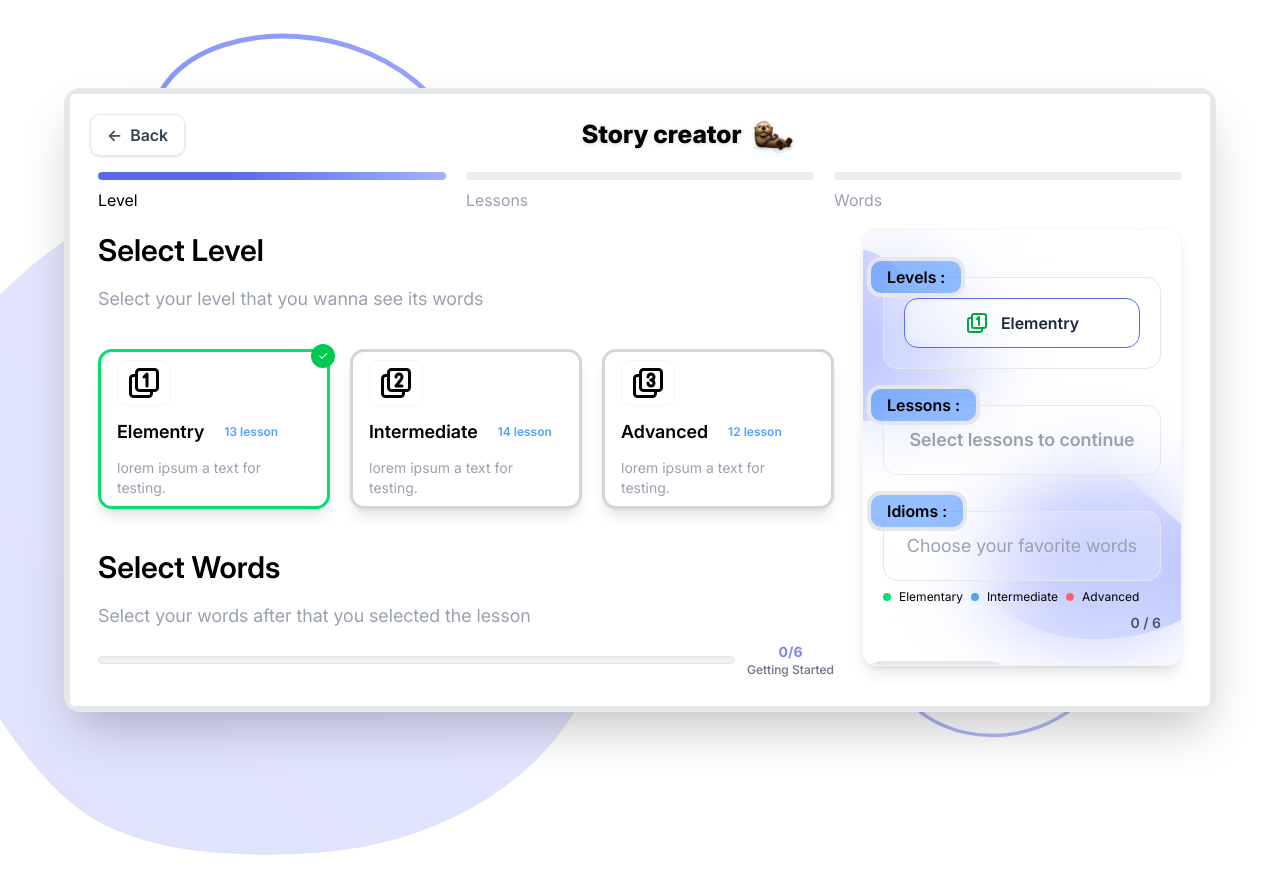
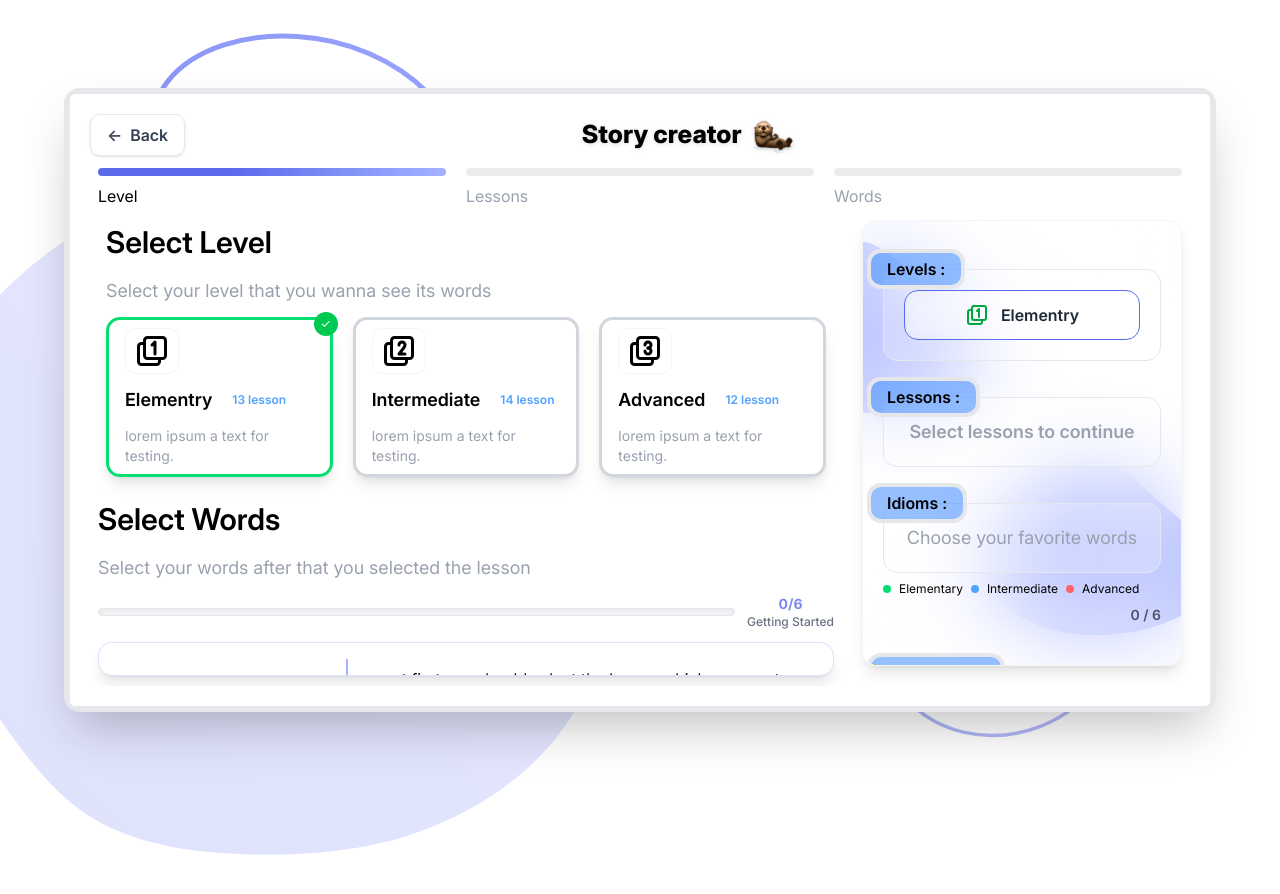
Before and after one commit to abolfazlj10/essinitial-idioms-in-english, a Next.js app: page /story in a window 1280 px wide. Shown: the top 894 px of the page. Built offline with nearby package versions, Linux system fonts and the light colour scheme.

Commit message:
scrollable contents.

```diff
--- a/src/app/layout.tsx
+++ b/src/app/layout.tsx
@@ -18,7 +18,7 @@ export default function RootLayout({
           <img className="z-10 w-[800px] left-[200px] absolute opacity-20 -bottom-32 select-none  max-[3100px]:-left-[150px]" src="/blob3.svg"/>
           <img className="z-10 w-[500px] left-[500px] absolute top-0 opacity-80 select-none max-[3100px]:left-[200px] max-[2640px]:left-[50px]" src="/blob2.svg"/>
           <img className="z-10 w-[350px] absolute right-[500px] bottom-0 opacity-50 select-none max-[3100px]:right-[400px] max-[2808px]:right-[100px]" src="/blob2.svg"/>
-          <div className="h-full w-full max-h-[1200px] max-w-[2000px] mx-60 max-[2000px]:mx-24 max-[1315px]:mx-16 max-tablet:mx-5 border-4 bg-[#fff] max-tablet:bg-[#fff]/50 max-tablet:backdrop-blur-2xl shadow-2xl rounded-2xl text-black z-20 ">
+          <div className="h-full w-full max-h-[1200px] max-tablet:max-h-[1000px] max-w-[2000px] mx-60 max-[2000px]:mx-24 max-[1315px]:mx-16 max-tablet:mx-5 border-4 max-tablet:border-2 bg-[#fff] max-tablet:bg-[#fff]/50 max-tablet:backdrop-blur-2xl shadow-2xl rounded-2xl text-black z-20 ">
             {children}
           </div>
         </div>
--- a/src/app/story/page.tsx
+++ b/src/app/story/page.tsx
@@ -346,7 +346,7 @@ export default function Story () {
     return(
         // <div className="h-full border-2 p-5 max-tablet:px-3 desktop:border-black laptop:border-blue-400 tablet:border-green-400 max-tablet:border-purple-700 max-mobile:border-red-500">
         <div className="h-full border-2 p-5">
-            <div className="h-full flex flex-col gap-5 max-[1500px]:gap-4">
+            <div className="h-full flex flex-col gap-3">
                 {showStory ? (
                     <div className="flex flex-col flex-1 gap-7 overflow-hidden p-4 md:p-8 rounded-2xl animate-fadein">
                         <Appbar onBackClick={()=> setShowStory(false)} title='The story' iconSrc="./icon/Otter.svg" rightButton={(
@@ -458,8 +458,9 @@ export default function Story () {
                                 <div className="text-gray-400 max-laptop:text-sm max-tablet:text-[10px]">Words</div>
                             </div>
                         </div>
-                        <div className="grid desktop:grid-cols-[7fr_2fr] grid-cols-none gap-10 flex-1 overflow-hidden max-[1500px]:gap-3 max-laptop:gap-0">
-                            <div className="flex flex-col gap-9 max-desktop:gap-5 overflow-hidden">
+                        <div className="grid desktop:grid-cols-[7fr_2fr] max-desktop:grid-cols-none gap-10 flex-1 overflow-hidden max-[1500px]:gap-3 max-laptop:gap-0">
+                            <div className="flex flex-col gap-5 max-desktop:gap-5 overflow-hidden max-tablet:min-h-[200px] max-laptop:overflow-y-scroll">
+                                <div className="flex flex-col gap-3 px-2">
                                     <div className="flex flex-col gap-3 max-laptop:gap-1 select-none px-2">
                                         <div className="text-[30px] max-laptop:text-[25px] max-tablet:text-base font-semibold">Select Level</div>
                                         <div className="text-gray-400 text-lg max-laptop:text-base max-tablet:text-xs">Select your level that you wanna see its words</div>
@@ -508,7 +509,8 @@ export default function Story () {
                                             </div>
                                         </div>
                                     </div>
-                                <div className="flex flex-col gap-8 flex-1 overflow-hidden px-2">
+                                </div>
+                                <div className="flex flex-col gap-3 flex-1 overflow-hidden px-2 max-tablet:overflow-visible max-tablet:min-h-[300px]">
                                     <div className="flex flex-col gap-3 max-laptop:gap-1 select-none">
                                         <div className="text-[30px] max-laptop:text-[25px] max-tablet:text-base font-semibold">Select Words</div>
                                         <div className="text-gray-400 text-lg max-laptop:text-base max-tablet:text-xs">Select your words after that you selected the lesson</div>
@@ -539,7 +541,7 @@ export default function Story () {
                                             </div>
                                         </div>
                                     </div>
-                                    <div className="flex-1 flex bg-white/20 backdrop-blur-sm border border-primaryColor/20 rounded-xl shadow-lg px-2 py-4 overflow-hidden gap-5 mb-5">
+                                    <div className="flex-1 max-tablet:min-h-[200px] flex bg-white/20 backdrop-blur-sm border border-primaryColor/20 rounded-xl shadow-lg px-2 py-4 overflow-hidden gap-5 mb-5">
                                         <div ref={scroller} className="scroll-smooth overflow-y-auto h-full w-3/12 max-[1800px]:w-4/12 max-[1440px]:w-full max-[1440px]:flex-1 max-desktop:flex-none max-desktop:w-4/12 [&::-webkit-scrollbar]:w-[7px] [&::-webkit-scrollbar-track]:bg-gray-100 [&::-webkit-scrollbar-track]:rounded-2xl [&::-webkit-scrollbar-thumb]:rounded-2xl [&::-webkit-scrollbar-thumb]:bg-bgColor/80 [&::-webkit-scrollbar-thumb:hover]:bg-bgColor" dir="rtl">
                                             <div className="h-full w-full grid grid-cols-2 max-[892px]:grid-cols-1 gap-2 p-2" dir="ltr">
                                                 {books[currentSelectedLevel]?.levels[0]?.lessons.map((item: any,index: number)=>(
@@ -592,11 +594,11 @@ export default function Story () {
                                         </div>
                                         <div className="p-5 flex-2 space-y-3 border-l-2 border-bgColor max-desktop:py-0">
                                             {currentViewingLesson !== null ?
-                                                <div className="space-y-3 h-full flex flex-col max-desktop:overflow-hidden">
+                                                <div className="space-y-3 h-full flex flex-col">
                                                     <div className="text-lg max-desktop:text-sm max-[1440px]:hidden desktop:block max-desktop:hidden font-semibold text-gray-600 border-b pb-2">
                                                         Lesson {currentViewingLesson}
                                                     </div>
-                                                    <div className="flex flex-wrap gap-3 max-[1430px]:overflow-y-auto desktop:flex-none p-2 [&::-webkit-scrollbar]:w-[7px] [&::-webkit-scrollbar-track]:bg-gray-100 [&::-webkit-scrollbar-track]:rounded-2xl [&::-webkit-scrollbar-thumb]:rounded-2xl [&::-webkit-scrollbar-thumb]:bg-bgColor/80 [&::-webkit-scrollbar-thumb:hover]:bg-bgColor">
+                                                    <div className="flex flex-wrap gap-3 overflow-y-auto desktop:flex-none p-2 [&::-webkit-scrollbar]:w-[7px] [&::-webkit-scrollbar-track]:bg-gray-100 [&::-webkit-scrollbar-track]:rounded-2xl [&::-webkit-scrollbar-thumb]:rounded-2xl [&::-webkit-scrollbar-thumb]:bg-bgColor/80 [&::-webkit-scrollbar-thumb:hover]:bg-bgColor">
                                                         {(() => {
                                                             const lessonIndex = books[currentSelectedLevel]?.levels[0]?.lessons.findIndex((lesson: any) => lesson.lesson_number === currentViewingLesson)
                                                             return lessonIndex !== -1 ?
@@ -636,6 +638,30 @@ export default function Story () {
                                         </div>
                                     </div>
                                 </div>
+                                <div className="mx-2 desktop:hidden">
+                                    <div className="select-none px-2 mb-3 max-laptop:mb-1">
+                                        <div className="text-[30px] max-laptop:text-[25px] max-tablet:text-base font-semibold">Informations</div>
+                                    </div>
+                                    <textarea className="border min-h-[100px] max-tablet:min-h-0 w-full rounded-xl p-2 outline-0 placeholder:max-tablet:text-xs" placeholder="Write what you want in this story, AI will build it!"></textarea>
+                                    <div className="flex-1 mt-2">
+                                        <div
+                                            className={`text-[22px] max-tablet:text-lg flex-1 text-center font-bold mt-auto border rounded-xl py-4 max-tablet:py-3 shadow-xl duration-200 select-none flex justify-center items-center ${
+                                                loadingStory
+                                                    ? 'bg-gradient-to-br from-primaryColor/50 to-blue-600/50 text-white cursor-wait'
+                                                    : words.length >= 1
+                                                        ? 'bg-gradient-to-br from-primaryColor to-blue-600 text-white hover:shadow-2xl hover:scale-105 cursor-pointer'
+                                                        : 'bg-gradient-to-br from-primaryColor/50 to-blue-600/50 text-white cursor-not-allowed'
+                                            }`}
+                                            onClick={() => {
+                                                if (words.length >= 1 && !loadingStory) {
+                                                    StoryCreator()
+                                                }
+                                            }}
+                                        >
+                                            {loadingStory ? <span className="flex items-center gap-2">Generating<FaSpinner className="animate-spin text-2xl" /></span> : 'Create Story =>'}
+                                        </div>
+                                    </div>
+                                </div>
                             </div>
                             <div className="border border-gray-400/10 rounded-xl relative overflow-hidden min-w-[370px] max-[1500px]:min-w-[320px] shadow-lg mx-2 mb-5 hidden desktop:block">
                                 <img className="absolute select-none top-1/2 -right-20 z-20 scale-x-150" src="./blob-haikei.svg" />
@@ -652,17 +678,7 @@ export default function Story () {
                                                         const isLastAndOdd = index === level.length - 1 && level.length % 2 !== 0;
 
                                                         return (
-                                                            <div
-                                                                key={index}
-                                                                className={`
-                                                                    px-4 py-3 rounded-xl text-base
-                                                                    flex items-center justify-center gap-3
-                                                                    transition-all duration-200
-                                                                    bg-white/20 backdrop-blur-sm border-primaryColor hover:bg-white/40
-                                                                    ${isLastAndOdd ? 'col-span-2' : ''}
-                                                                `}
-                                                                style={{ borderWidth: 1 }}
-                                                            >
+                                                            <div key={index} className={`px-4 py-3 rounded-xl text-base flex items-center justify-center gap-3 transition-all duration-200 bg-white/20 backdrop-blur-sm border-primaryColor hover:bg-white/40 ${isLastAndOdd ? 'col-span-2' : ''}`} style={{ borderWidth: 1 }}>
                                                                 <IconComponent className={`${iconColor} text-2xl`} />
                                                                 <span className="font-semibold text-gray-800">{levelName.charAt(0).toUpperCase() + levelName.slice(1)}</span>
                                                             </div>
@@ -799,34 +815,6 @@ export default function Story () {
                                     </div>
                                 </div>
                             </div>
-                            <div className="mx-2 desktop:hidden">
-                                <div className="select-none px-2 mb-3 max-laptop:mb-1">
-                                    <div className="text-[30px] max-laptop:text-[25px] max-tablet:text-base font-semibold">Informations</div>
-                                </div>
-                                <div className="flex">
-                                    <div className="flex-1">
-                                        <textarea className="border min-h-[100px] w-full rounded-xl p-2 outline-0 placeholder:max-tablet:text-xs" placeholder="Write what you want in this story, AI will build it!"></textarea>
-                                    </div>
-                                </div>
-                                <div className="flex-1 mt-2">
-                                    <div
-                                        className={`text-[22px] max-tablet:text-lg flex-1 text-center font-bold mt-auto border rounded-xl py-4 max-tablet:py-3 shadow-xl duration-200 select-none flex justify-center items-center ${
-                                            loadingStory
-                                                ? 'bg-gradient-to-br from-primaryColor/50 to-blue-600/50 text-white cursor-wait'
-                                                : words.length >= 1
-                                                    ? 'bg-gradient-to-br from-primaryColor to-blue-600 text-white hover:shadow-2xl hover:scale-105 cursor-pointer'
-                                                    : 'bg-gradient-to-br from-primaryColor/50 to-blue-600/50 text-white cursor-not-allowed'
-                                        }`}
-                                        onClick={() => {
-                                            if (words.length >= 1 && !loadingStory) {
-                                                StoryCreator()
-                                            }
-                                        }}
-                                    >
-                                        {loadingStory ? <span className="flex items-center gap-2">Generating<FaSpinner className="animate-spin text-2xl" /></span> : 'Create Story =>'}
-                                    </div>
-                                </div>
-                            </div>
                         </div>
                     </>
                 )}
--- a/src/components/appbar.tsx
+++ b/src/components/appbar.tsx
@@ -9,7 +9,7 @@ interface AppbarProps {
 }
 
 const Appbar: React.FC<AppbarProps> = ({ onBackClick, title, iconSrc, rightButton }) => (
-    <div className="flex items-center justify-between ">
+    <div className="flex items-center justify-between">
       <button className="flex items-center gap-2 px-4 py-2 max-laptop:px-3 max-mobile:py-1 max-mobile:px-2 rounded-lg bg-white/90 hover:bg-primaryColor/10 shadow border border-gray-200 text-gray-700 max-laptop:text-sm max-tablet:text-[10px] font-semibold transition-all duration-150 cursor-pointer" onClick={onBackClick}>
           <span className="text-lg max-[1340px]:text-base max-laptop:text-sm max-tablet:text-xs">←</span> Back
       </button>
```
Lines whose indentation alone changed are shown as unchanged.
